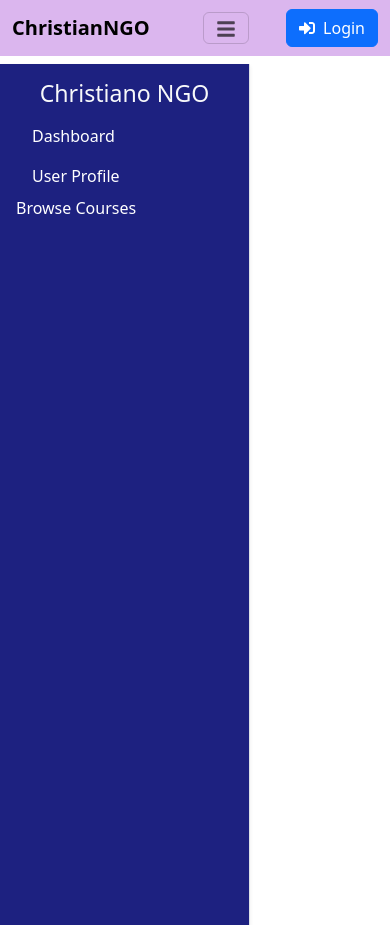
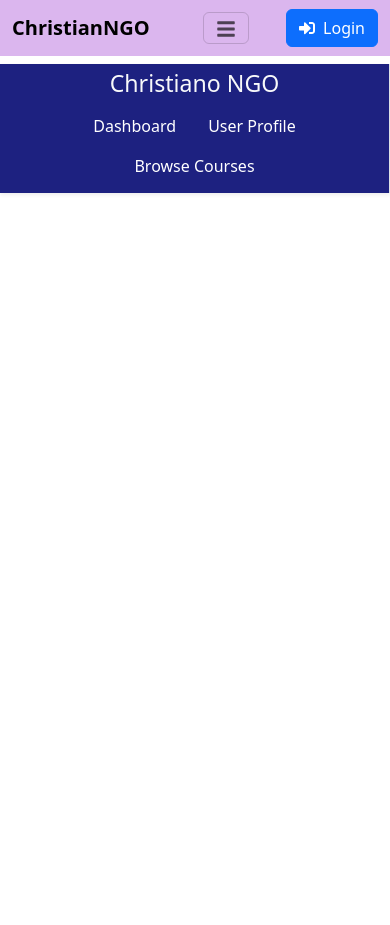
Before and after one commit to thekk34/ChristianNGO, a React (Create React App) app in the folder client/: page /user in a window 390 px wide. After the commit the page ends 844 px from the top, so only its background shows below. Built offline with nearby package versions, Linux system fonts and the light colour scheme; no server answers.

Commit message:
Updated Responsive

```diff
--- a/client/src/Landingpage/About.js
+++ b/client/src/Landingpage/About.js
@@ -17,7 +17,7 @@ const About = () => {
           </p>
           <Row className="justify-content-center mt-4">
             <Col md={3} className="mb-3">
-              <Card className="border-0 shadow-sm p-3" style={{ backgroundColor: "#ffffff" }}>
+              <Card className="border-0 shadow-sm p-3 tab-view" style={{ backgroundColor: "#ffffff" }}>
                 <Card.Body>
                   <PeopleFill size={30} className="mb-2 text-primary" />
                   <Card.Title className="fw-bold text-dark">Expert Instructors</Card.Title>
@@ -28,7 +28,7 @@ const About = () => {
               </Card>
             </Col>
             <Col md={3} className="mb-3">
-              <Card className="border-0 shadow-sm p-3" style={{ backgroundColor: "#ffffff" }}>
+              <Card className="border-0 shadow-sm p-3 tab-view" style={{ backgroundColor: "#ffffff" }}>
                 <Card.Body>
                   <ClockFill size={30} className="mb-2 text-primary" />
                   <Card.Title className="fw-bold text-dark">Flexible Learning</Card.Title>
@@ -39,7 +39,7 @@ const About = () => {
               </Card>
             </Col>
             <Col md={3} className="mb-3">
-              <Card className="border-0 shadow-sm p-3" style={{ backgroundColor: "#ffffff" }}>
+              <Card className="border-0 shadow-sm p-3 tab-view" style={{ backgroundColor: "#ffffff" }}>
                 <Card.Body>
                   <BookFill size={30} className="mb-2 text-primary" />
                   <Card.Title className="fw-bold text-dark">Diverse Courses</Card.Title>
--- /dev/null
+++ b/client/src/Landingpage/Navbar.css
@@ -0,0 +1,32 @@
+@media (max-width: 767px) {
+    .drop-down-menu {
+        left: 0;
+    }
+
+    .mobile-dashboard {
+        flex-direction: column !important;
+    }
+
+    .mobile-side-bar {
+        width: 100% !important;
+       height: auto !important;
+       padding: 0.4rem !important;
+    }
+
+    .mobile-nav {
+        flex-direction: row !important;
+        align-items: center;
+        justify-content: center;
+    }
+
+    .mobile-profile {
+        min-height: auto !important;
+        margin-top: 30px;
+    }
+  }
+
+  @media (min-width: 768px) and (max-width: 1024px){
+    .tab-view{
+        min-height: 326px !important;
+    }
+  }
--- a/client/src/Landingpage/Navbar.js
+++ b/client/src/Landingpage/Navbar.js
@@ -4,6 +4,7 @@ import { FaBars, FaSignInAlt, FaUserCircle } from "react-icons/fa";
 import profileImage from "../assets/images/web-development.jpg";
 import { Link } from "react-router-dom";
 import axios from "axios";
+import  "./Navbar.css";
 
 const Navbar = ({ role }) => {
   const [menuOpen, setMenuOpen] = useState(false);
@@ -72,7 +73,7 @@ const Navbar = ({ role }) => {
                 </button>
                 {dropdownOpen && (
                   <ul
-                    className="dropdown-menu dropdown-menu-end show position-absolute"
+                  className={`dropdown-menu dropdown-menu-end show position-absolute ${menuOpen ? 'drop-down-menu' : ''}`}
                     style={{ right: "0px", top: "50px", backgroundColor: "#bbdefb" }}
                   >
                     <li className="dropdown-header fw-bold">
--- a/client/src/user/UserPanel.js
+++ b/client/src/user/UserPanel.js
@@ -4,7 +4,7 @@ import Sidebar from './components/Sidebar'
 
 const UserPanel = () => {
   return (
-    <div className="d-flex">
+    <div className="d-flex mobile-dashboard">
       <Sidebar />
       <div className="flex-grow-1 p-3" style={{ width: "100%" }}>
         <Outlet />
--- a/client/src/user/components/Sidebar.js
+++ b/client/src/user/components/Sidebar.js
@@ -1,12 +1,11 @@
 import React from "react";
-import { Link } from "react-router-dom";
+import { NavLink } from "react-router-dom";
 
 const Sidebar = () => {
   return (
-    <>
     <div className="mt-3">
       <div
-          className="d-flex flex-column p-3 border-end shadow-sm"
+        className="d-flex flex-column p-3 border-end shadow-sm mobile-side-bar"
         style={{
           width: "250px",
           height: "102vh",
@@ -15,34 +14,45 @@ const Sidebar = () => {
         }}
       >
         <h3 className="text-center text-light">Christiano NGO</h3>
-          <ul className="nav flex-column">
+        <ul className="nav flex-column mobile-nav">
           <li className="nav-item">
-              <Link to="/user/dashboard" className="nav-link text-white">
+            <NavLink
+              to="/user/dashboard"
+              className={({ isActive }) =>
+                `nav-link text-white ${isActive ? "bg-primary text-dark rounded px-2" : ""}`
+              }
+            >
               Dashboard
-              </Link>
+            </NavLink>
           </li>
           <li className="nav-item">
-              <Link to="/user/profile" className="nav-link text-white">
+            <NavLink
+              to="/user/profile"
+              className={({ isActive }) =>
+                `nav-link text-white ${isActive ? "bg-primary text-dark rounded px-2" : ""}`
+              }
+            >
               User Profile
-              </Link>
+            </NavLink>
           </li>
           <li className="nav-item">
-              <Link to="/course"
-                className="nav-link btn btn-link text-start text-white"
+            <NavLink
+              to="/course"
+              className={({ isActive }) =>
+                `nav-link text-white ${isActive ? "bg-primary text-dark rounded px-2" : ""}`
+              }
               style={{
                 textDecoration: "none",
                 border: "none",
                 background: "none",
-                  padding: 0,
               }}
             >
               Browse Courses
-              </Link>
+            </NavLink>
           </li>
         </ul>
       </div>
     </div>
-    </>
   );
 };
 
--- a/client/src/user/pages/UserProfile.js
+++ b/client/src/user/pages/UserProfile.js
@@ -48,8 +48,8 @@ const UserProfile = () => {
 
   return (
     <div
-      className="container-fluid d-flex justify-content-center align-items-center px-3"
-      style={{ minHeight: "100vh", backgroundColor: "#f5f5f5" }}
+      className="container-fluid d-flex justify-content-center align-items-center px-3 mobile-profile"
+      style={{ backgroundColor: "#f5f5f5" }}
     >
       <div
         className="card w-100 shadow-sm p-4"
```
Also changed, not shown: 1 other file (tests, documents, lock files or other folders). Lines whose indentation alone changed are shown as unchanged.
